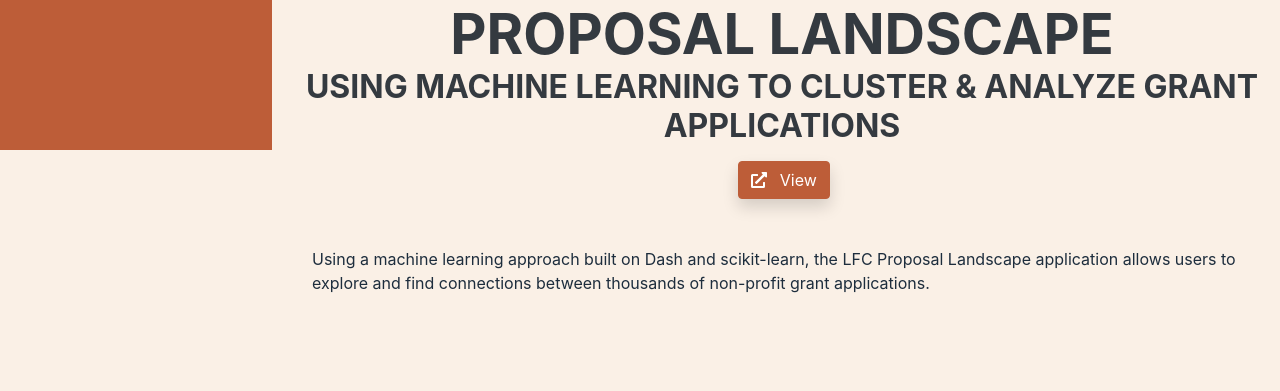
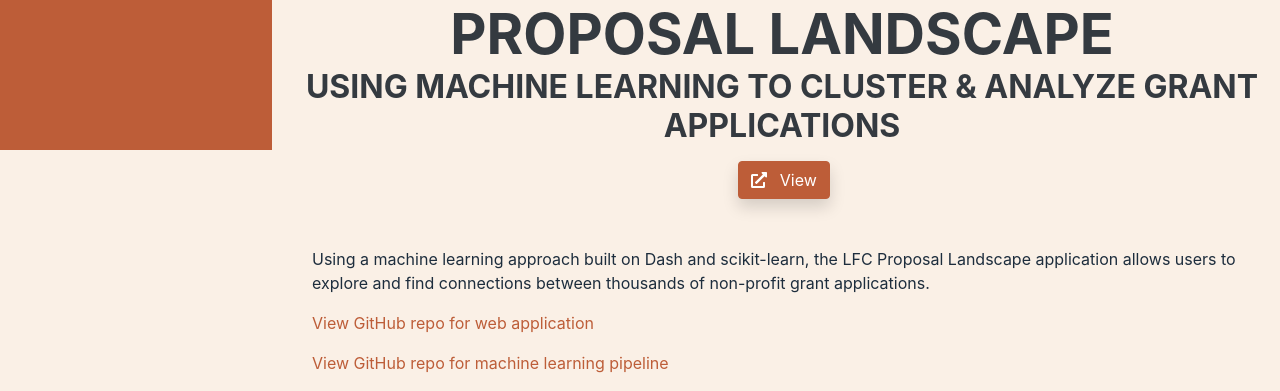
Before and after one commit to sfergusond/portfolio, a Django app: template templates/lfc_landscape.html in a window 1280 px wide. Shown: the part 650-1041 px from the top of the page. Before the commit the page ends 943 px from the top, so only its background shows below. Run offline with Django 3.2, Linux system fonts and the light colour scheme; the template is opened without the code that fills it, so the values that code supplies are empty; some libraries are stand-ins or nearby versions; some web fonts are replaced.

Commit message:
added github links

```diff
--- a/templates/lfc_landscape.html
+++ b/templates/lfc_landscape.html
@@ -31,6 +31,12 @@
     application allows users to explore and find connections between thousands of non-profit grant
     applications.
   </p>
+  <p class="mx-3">
+    <a href="https://github.com/LeverForChange/proposal-landscape" target="_blank">View GitHub repo for web application</a>
+  </p>
+  <p class="mx-3">
+    <a href="https://github.com/LeverForChange/proposal-similarity-pipeline" target="_blank">View GitHub repo for machine learning pipeline</a>
+  </p>
 
 </div>
 {% endblock %}
--- a/templates/runcrunch.html
+++ b/templates/runcrunch.html
@@ -67,6 +67,8 @@
     On the frontend, Python's Plotly/Plotly Dash power beautiful visuals and Bootstrap/HTML5 flesh out the rest of the site.
     <br><br>The result is a seamless and fast integration from daily runs to powerful insights.
   </p>
-
+  <p class="mx-3">
+    <a href="https://github.com/sfergusond/runcrunch" target="_blank">View GitHub repo</a>
+  </p>
 </div>
 {% endblock %}
```
